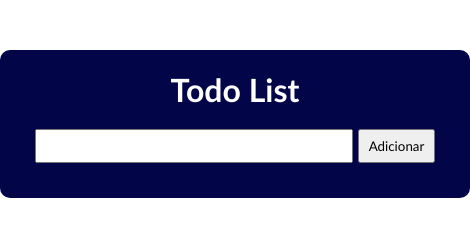
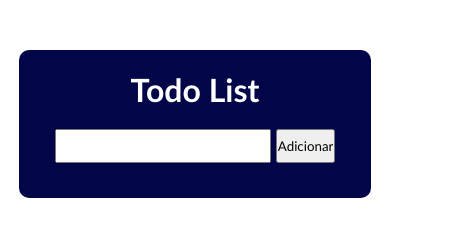
Before and after one commit to jadsoncerqueira/todo-list, a plain HTML site: page index.html in a window 390 px wide. Shown: the whole page, 470 px wide, since content can reach past the window. Drawn offline with Linux system fonts and the light colour scheme.

Commit message:
layout responsivo

```diff
--- a/css/style.css
+++ b/css/style.css
@@ -13,7 +13,7 @@ h1 {
 .todo-input {
   display: flex;
   gap: 5px;
-  width: 400px;
+  width: 90%;
   margin: auto;
   margin-bottom: 15px;
 }
@@ -43,7 +43,7 @@ h1 {
   border-radius: 5px;
   color: white;
   padding: 5px 5px;
-  width: 390px;
+  width: 90%;
   margin: auto;
   margin-bottom: 3px;
 }
@@ -74,6 +74,6 @@ h1 {
   border-radius: 10px;
   margin: auto;
   margin-top: 50px;
-  width: 430px;
+  width: 80%;
   padding: 20px;
 }
```
